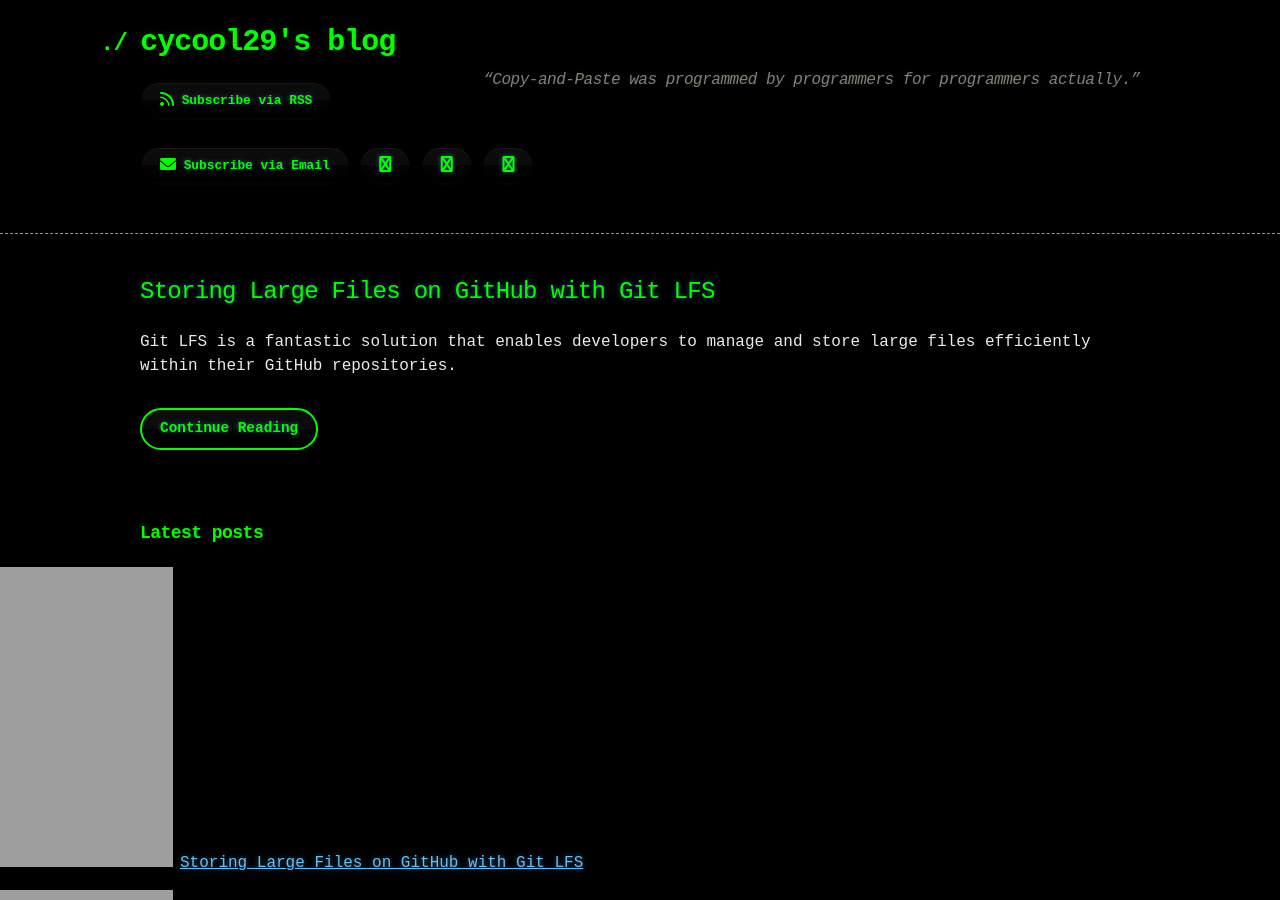
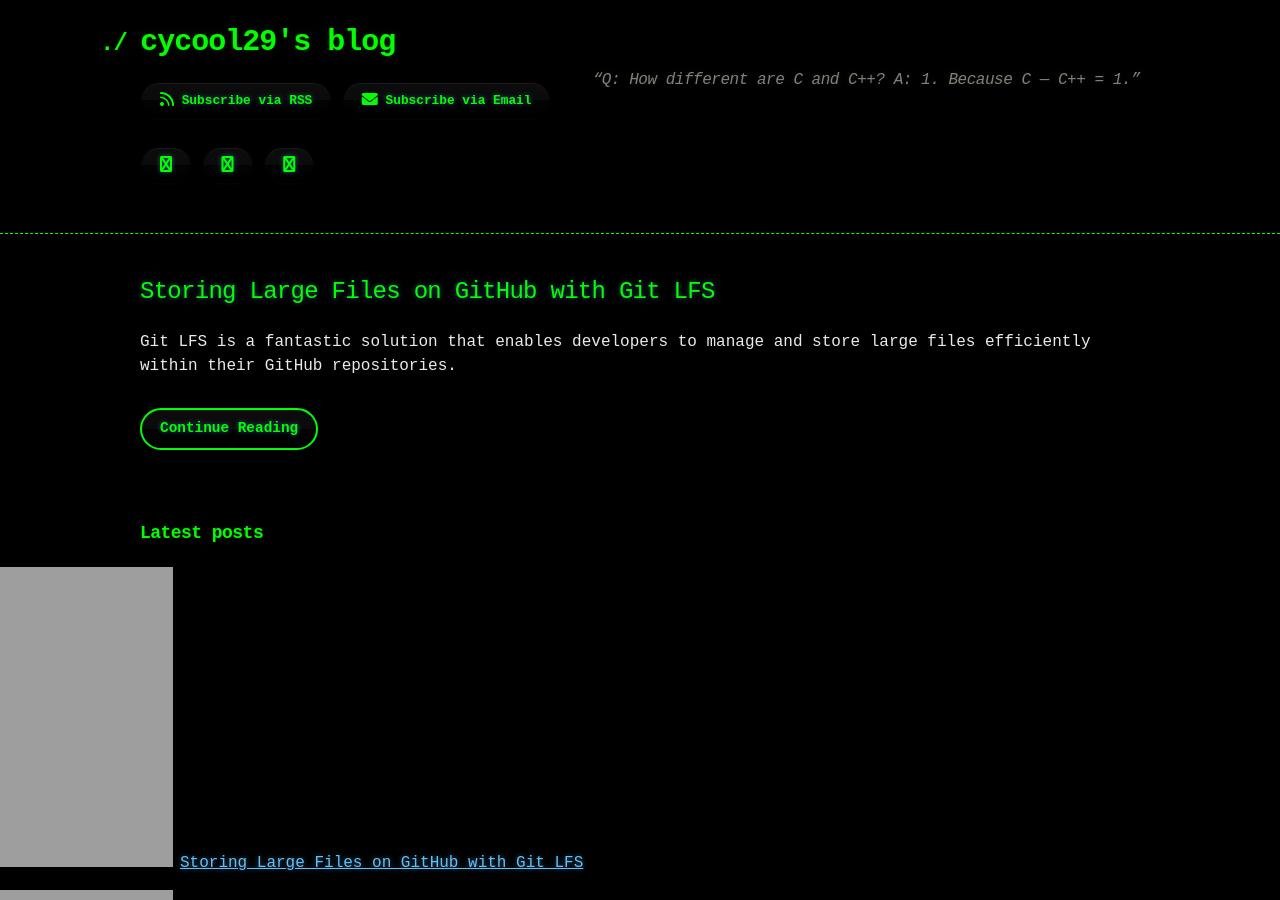
Before and after one commit to cycool29/cycool29.github.io, a Jekyll site: the page built from index.md, in a window 1280 px wide and 900 px high. Built offline with Jekyll 4.4.1, drawn with Linux system fonts in a browser that asks for light colours; a style sheet for code colours, icons or effects is not loaded.

Commit message:
Update quotes

```diff
--- a/_config.yml
+++ b/_config.yml
@@ -1,5 +1,5 @@
 title: cycool29's blog
-description: "“Copy-and-Paste was programmed by programmers for programmers actually.” "
+description: "“Q: How different are C and C++? A: 1. Because C — C++ = 1.” "
 bio: A high school student. Intermediate in Python, Git, Bash. Learning JavaScript. He/Him. "
 author: cycool29
 url: https://cycool29.github.io
```
